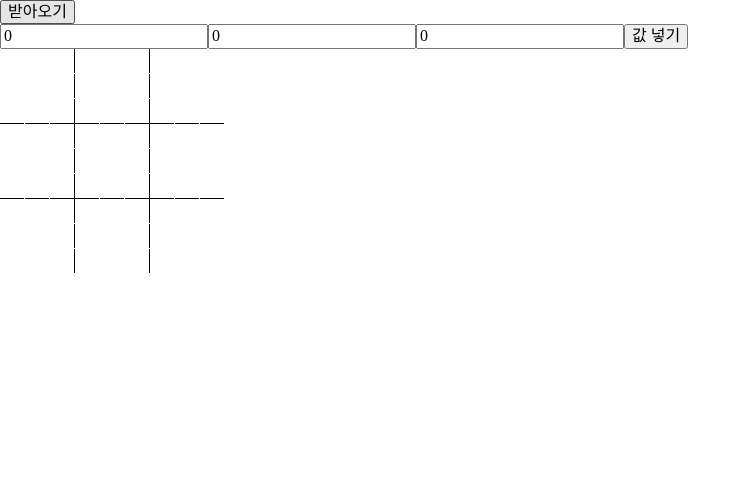
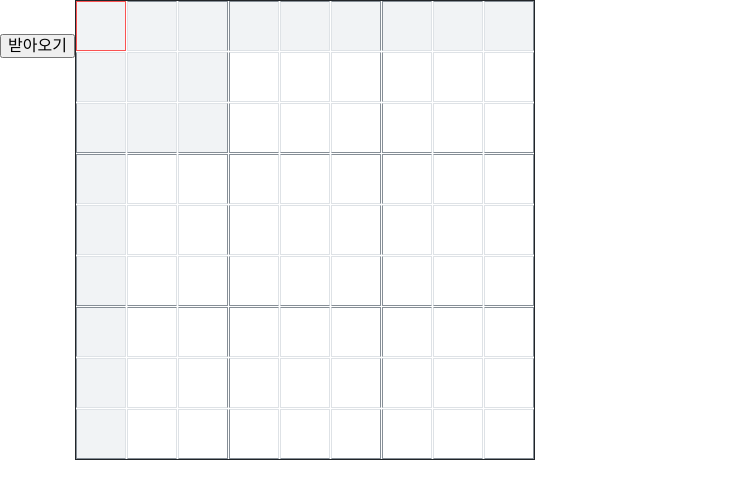
Before and after one commit to hw0k-play/react-sudoku, a React (Create React App) app: page / in a window 1280 px wide. Shown: the top 498 px of the page, without its empty margins (0-751 px from the left). Built offline with nearby package versions, Linux system fonts and the light colour scheme.

Commit message:
[ADD] Component for handle sudoku board

```diff
--- a/src/components/base/Cell.tsx
+++ b/src/components/base/Cell.tsx
@@ -1,10 +1,45 @@
 import React from 'react';
 
-const Cell: React.SFC = () => {
+import styled from 'styled-components';
+
+import { CellSelectProps } from './Grid';
+
+type WrapperProps = {
+  x: number;
+  y: number;
+  selected: Boolean;
+  faced: Boolean;
+  onClick: (props: CellSelectProps) => void;
+};
+
+const Wrapper = styled.div`
+  width: 3rem;
+  height: 3rem;
+  display: flex;
+  align-items: center;
+  justify-content: center;
+  background-color: ${(props: WrapperProps) => props.faced ? `var(--oc-gray-1)` : `var(--oc-white)`};
+  border: 1px solid var(--oc-gray-3);
+  cursor: default;
+
+  ${
+    (props: WrapperProps) => `
+      ${props.x % 3 === 2 ? `border-bottom: 1px solid var(--oc-gray-6);` : ``}
+      ${props.x % 3 === 0 ? `border-top: 1px solid var(--oc-gray-6);` : ``}
+      ${props.y % 3 === 2 ? `border-right: 1px solid var(--oc-gray-6);` : ``}
+      ${props.y % 3 === 0 ? `border-left: 1px solid var(--oc-gray-6);` : ``}
+      ${props.selected && `border: 1px solid var(--oc-red-6);`}
+    `
+  }
+`;
+
+type CellProps = WrapperProps;
+
+const Cell: React.SFC<CellProps> = props => {
   return (
-    <div>
-
-    </div>
+    <Wrapper x={props.x} y={props.y} selected={props.selected} faced={props.faced} onClick={() => props.onClick({x: props.x, y: props.y})}>
+      {props.children}
+    </Wrapper>
   );
 };
 
--- a/src/components/base/Grid.tsx
+++ b/src/components/base/Grid.tsx
@@ -3,58 +3,64 @@ import React from 'react';
 import styled from 'styled-components';
 
 import { Board } from 'services/sudoku.service';
+import Cell from './Cell';
 
 type WrapperProps = {
-  size: number
+  size: number;
 };
 
 const Wrapper = styled.div`
   display: inline-grid;
   grid-template-columns: ${(props: WrapperProps) => `repeat(${props.size}, 1fr)`};
   grid-template-rows: ${(props: WrapperProps) => `repeat(${props.size}, 1fr)`};
+  grid-gap: 1px;
+  border: 1px solid var(--oc-gray-9);
   justify-content: center;
   align-items: center;
-
-  div {
-    width: 24px;
-    height: 24px;
-    display: flex;
-    align-items: center;
-    justify-content: center;
-    &.line-horizont {
-      border-bottom: 1px solid black;
-    }
-    &.line-vert {
-      border-right: 1px solid black;
-    }
-  }
 `;
 
+export type CellSelectProps = {
+  x: number;
+  y: number;
+}
+
 type GridProps = {
-  board: Board
+  board: Board;
+  selectedCell: CellSelectProps;
+  onClick: (props: CellSelectProps) => void;
 };
 
-const lineClassName = (i: number, j: number) => {
-  if (i % 3 === 2 && j % 3 === 2) {
-    if (i === 8 && j === 8) return '';
-    if (i === 8) return 'line-vert';
-    if (j === 8) return 'line-horizont';
-    return 'line-horizont line-vert';
-  }
-  if (i % 3 === 2) {
-    if (i === 8) return '';
-    return 'line-horizont';
-  }
-  if (j % 3 === 2) {
-    if (j === 8) return '';
-    return 'line-vert';
-  }
+const isBetween = (target: number, min: number, max: number) => target >= min && target <= max;
+
+const isFaced = (selected: CellSelectProps, x: number, y: number): Boolean => {
+  if (selected.x === x) return true;
+  if (selected.y === y) return true;
+
+  if (isBetween(selected.x, 0, 2) && isBetween(selected.y, 0, 2) && isBetween(x, 0, 2) && isBetween(y, 0, 2)) return true;
+  if (isBetween(selected.x, 3, 5) && isBetween(selected.y, 0, 2) && isBetween(x, 3, 5) && isBetween(y, 0, 2)) return true;
+  if (isBetween(selected.x, 6, 8) && isBetween(selected.y, 0, 2) && isBetween(x, 6, 8) && isBetween(y, 0, 2)) return true;
+  if (isBetween(selected.x, 0, 2) && isBetween(selected.y, 3, 5) && isBetween(x, 0, 2) && isBetween(y, 3, 5)) return true;
+  if (isBetween(selected.x, 3, 5) && isBetween(selected.y, 3, 5) && isBetween(x, 3, 5) && isBetween(y, 3, 5)) return true;
+  if (isBetween(selected.x, 6, 8) && isBetween(selected.y, 3, 5) && isBetween(x, 6, 8) && isBetween(y, 3, 5)) return true;
+  if (isBetween(selected.x, 0, 2) && isBetween(selected.y, 6, 8) && isBetween(x, 0, 2) && isBetween(y, 6, 8)) return true;
+  if (isBetween(selected.x, 3, 5) && isBetween(selected.y, 6, 8) && isBetween(x, 3, 5) && isBetween(y, 6, 8)) return true;
+  if (isBetween(selected.x, 6, 8) && isBetween(selected.y, 6, 8) && isBetween(x, 6, 8) && isBetween(y, 6, 8)) return true;
+
+  return false;
 };
 
-const Grid: React.SFC<GridProps> = (props) => {
-  const cells = props.board.map((line, i) =>
-    line.map((cell, j) => (
-      <div key={i * 10 + j} className={lineClassName(i, j)}>{(cell === 0 ? '' : cell)}</div>
+const Grid: React.SFC<GridProps> = props => {
+  const cells = props.board.map((line, x) =>
+    line.map((cell, y) => (
+      <Cell
+        key={x * 10 + y}
+        x={x} y={y}
+        selected={x === props.selectedCell.x && y === props.selectedCell.y ? true : false}
+        faced={isFaced(props.selectedCell, x, y)}
+        onClick={props.onClick}
+      >
+        {(cell === 0 ? '' : cell)}
+      </Cell>
     ))
   );
   return (
--- a/src/containers/SudokuContainer.tsx
+++ b/src/containers/SudokuContainer.tsx
@@ -1,9 +1,8 @@
 import React from 'react';
 import { connect } from 'react-redux';
+import { StoreState } from 'modules';
 import { SudokuState, actionCreators, SudokuActionTypes, UpdateBoardPayload } from 'modules/sudoku';
 import { Difficulty } from 'services/sudoku.service';
-import { StoreState } from 'modules';
-import produce from 'immer';
 
 import Grid from 'components/base/Grid';
 
@@ -13,40 +12,39 @@ type SudokuContainerProps = {
   updateBoard: (payload: UpdateBoardPayload) => SudokuActionTypes;
 };
 
-class SudokuContainer extends React.Component<SudokuContainerProps, UpdateBoardPayload> {
+type SudokuContainerState = {
+  x: number;
+  y: number;
+};
+
+class SudokuContainer extends React.Component<SudokuContainerProps, SudokuContainerState> {
   state = {
     x: 0,
-    y: 0,
-    value: 0
+    y: 0
   };
 
-  handleChange = (e: React.FormEvent<HTMLInputElement>, str: string) => {
-    this.setState(produce(this.state, draft => {
-      if (str === 'x') {
-        draft.x = parseInt(e.currentTarget.value);
-      }
-      if (str === 'y') {
-        draft.y = parseInt(e.currentTarget.value);
-      }
-      if (str === 'value') {
-        draft.value = parseInt(e.currentTarget.value);
-      }
-    }));
+  componentDidMount() {
+    document.addEventListener("keydown", this.handleKeyPress, false);
+  }
+
+  componentWillUnmount() {
+    document.removeEventListener("keydown", this.handleKeyPress, false);
+  }
+
+  handleClick = (selected: SudokuContainerState) => {
+    this.setState(selected);
+  };
+
+  handleKeyPress = (event: KeyboardEvent) => {
+    if (!event.key.match(/^[0-9]*$/)) return;
+    this.props.updateBoard({x: this.state.x, y: this.state.y, value: parseInt(event.key)});
   };
 
   render() {
-    const { x, y, value } = this.state;
     return (
       <div>
-        <button onClick={() => this.props.getBoard('hard')}>받아오기</button>
-        <br />
-        <input type="text" value={this.state.x} onChange={(e) => this.handleChange(e, 'x')} />
-        <input type="text" value={this.state.y} onChange={(e) => this.handleChange(e, 'y')} />
-        <input type="text" value={this.state.value} onChange={(e) => this.handleChange(e, 'value')} />
-        <button onClick={() => this.props.updateBoard({x, y, value})}>값 넣기</button>
-        <br />
-        <Grid board={this.props.sudoku.board} />
-        {this.props.sudoku.status === 'solved' && <div>다 풀었어요!</div>}
+        <button onClick={() => this.props.getBoard('easy')}>받아오기</button>
+        <Grid board={this.props.sudoku.board} selectedCell={this.state} onClick={this.handleClick} />
       </div>
     );
   }
```
